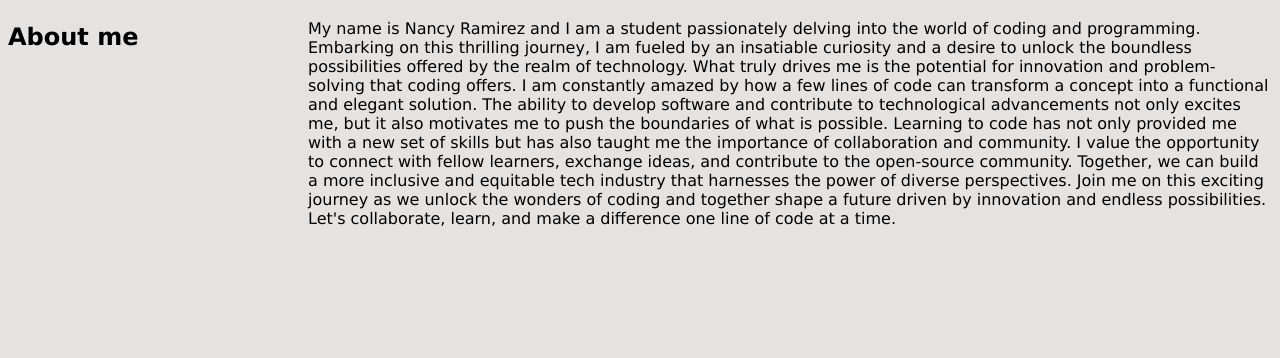
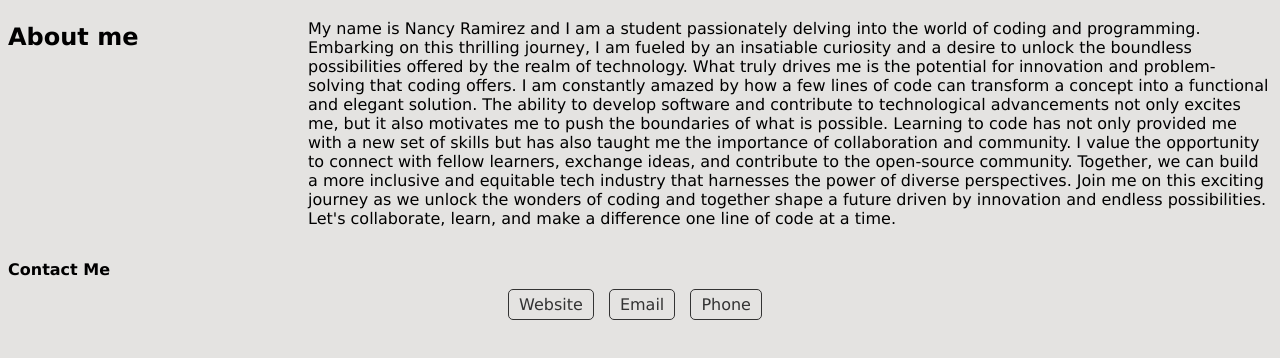
Before and after one commit to nramirez686/ProfolioVibes, a plain HTML site: page index.html in a window 1280 px wide. Shown: the part 292-650 px from the top of the page. Drawn offline with Linux system fonts and the light colour scheme.

Commit message:
added footer html and css

```diff
--- a/index.html
+++ b/index.html
@@ -12,10 +12,10 @@
       <h1>Hello! My name is Nancy</h1>
       <nav>
         <ul>
-          <li><a href="#about-me">About Me</a></li>
-          <li><a href="#work">Work</a></li>
-          <li><a href="#contact-me">Contact Me</a></li>
-          <li><a href="#resume">Resume</a></li>
+          <li><a href="about-me">About Me</a></li>
+          <li><a href="work">Work</a></li>
+          <li><a href="contact-me">Contact Me</a></li>
+          <li><a href="resume">Resume</a></li>
         </ul>
       </nav>
     </header>
@@ -32,7 +32,7 @@
           <h2>About me</h2>
         </aside>
 
-      <section id="#about-me">
+      <section id="about-me">
         <div class="about-me">
           <p>
           My name is Nancy Ramirez and I am a student passionately delving into
@@ -57,6 +57,20 @@
         </div>
       </section>
     </main>
+
+    <footer>
+      <div class="contact-info">
+        <p><b>Contact Me </b></p>
+      </div>
+      <div class="contact-links">
+        <ul>
+          <li><a href="https://www.example.com">Website</a></li>
+          <li><a href="ramireznancy.686@gmail.com">Email</a></li>
+          <li><a href="tel:9158032957">Phone</a></li>
+        </ul>
+      </div>
+    </footer>
+
       </div>
     </section>
   </body>
--- a/style.css
+++ b/style.css
@@ -69,3 +69,30 @@ aside {
 main {
   flex: 1 1 auto; /* Allow the <main> element to take up remaining space */
 }
+
+.contact-links {
+  text-align: center;
+}
+
+.contact-links ul {
+  list-style-type: none;
+  padding: 0;
+}
+
+.contact-links li {
+  display: inline-block;
+  margin-right: 10px;
+}
+
+.contact-links a {
+  text-decoration: none;
+  color: #333;
+  padding: 5px 10px;
+  border: 1px solid #333;
+  border-radius: 5px;
+}
+
+.contact-links a:hover {
+  background-color: #333;
+  color: #fff;
+}
```
